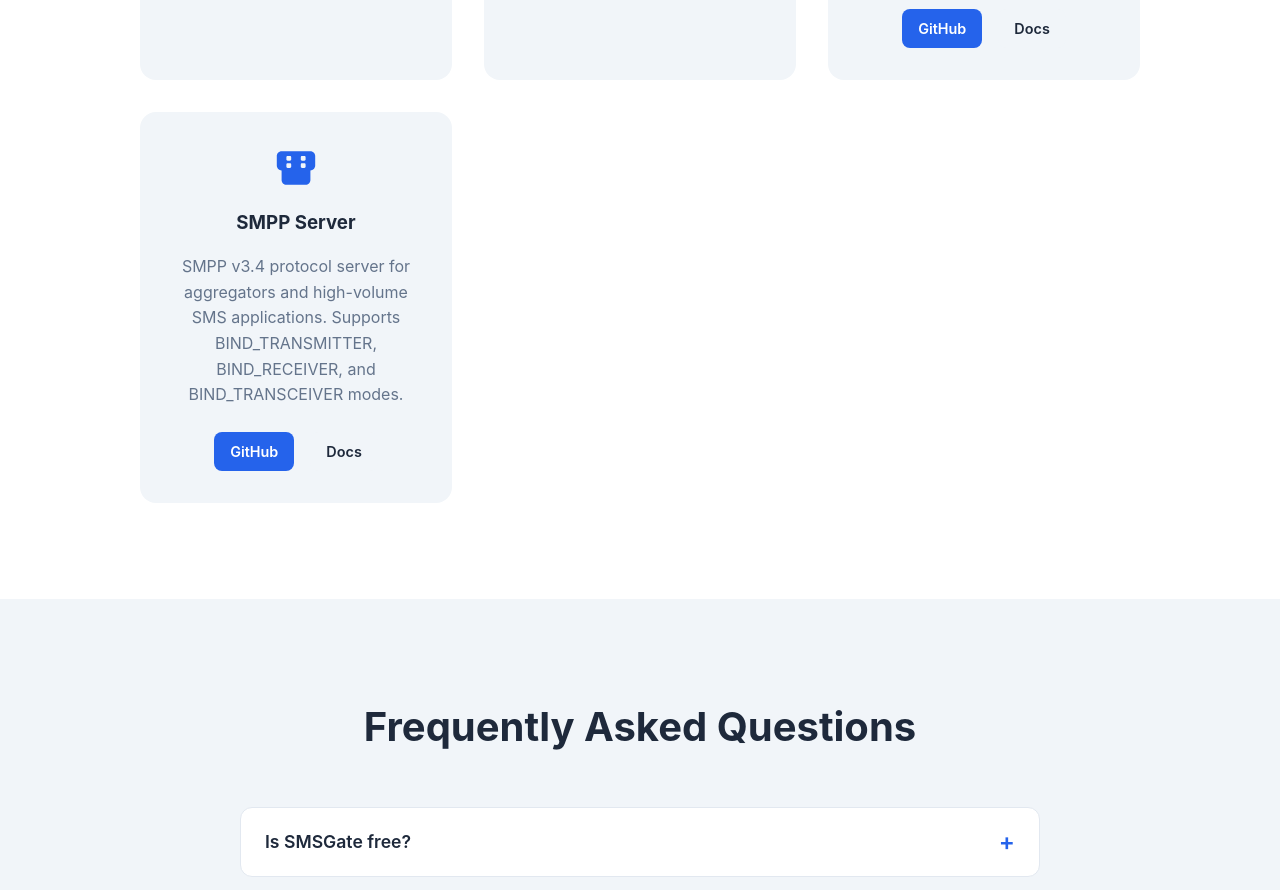
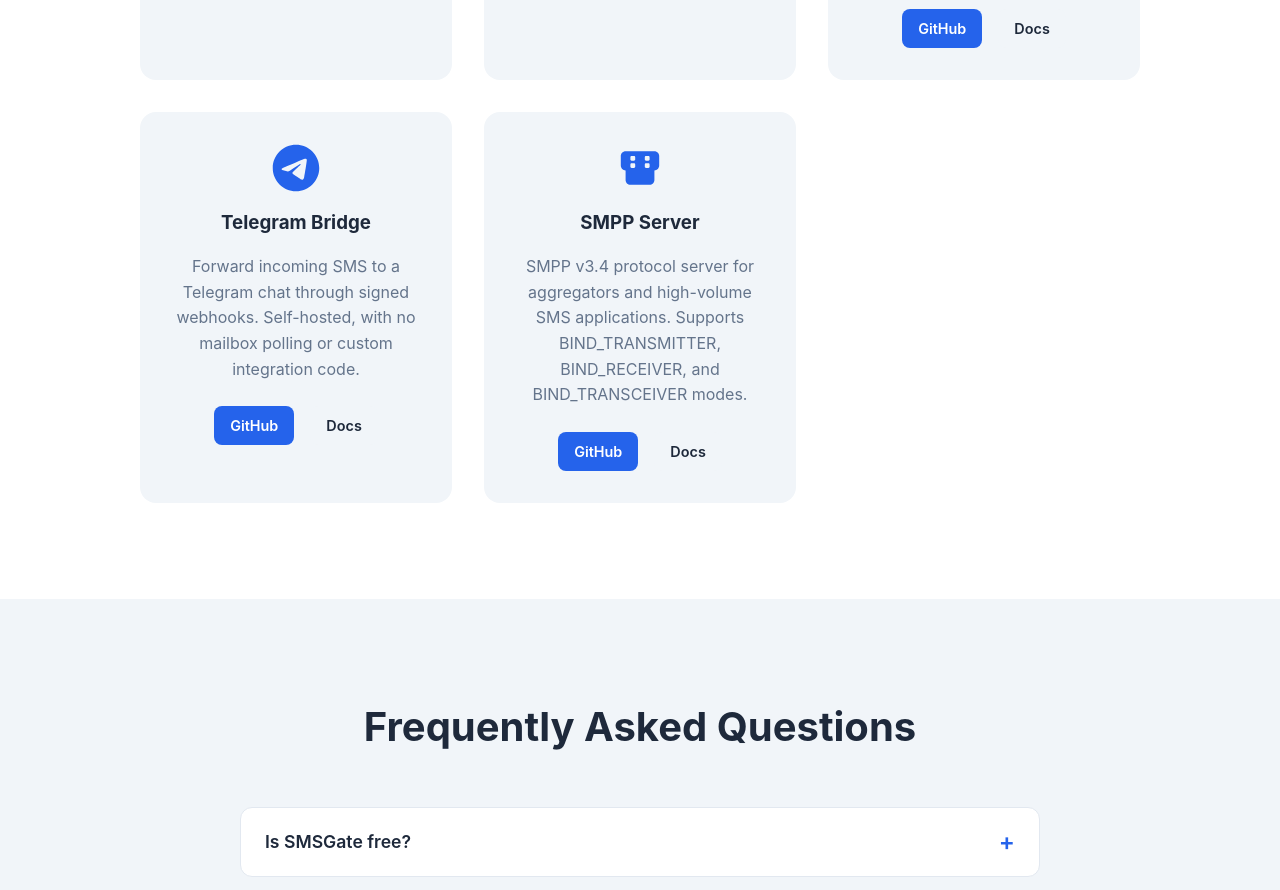
Before and after one commit to android-sms-gateway/landing, a plain HTML site: page index.html in a window 1280 px wide. Shown: the part 6583-7473 px from the top of the page. Drawn offline with Linux system fonts and the light colour scheme.

Commit message:
[services] add Telegram Bridge service card

```diff
--- a/index.html
+++ b/index.html
@@ -649,6 +649,28 @@
                         </div>
                     </div>
 
+                    <!-- Telegram Bridge Service Card -->
+                    <div class="service-card">
+                        <div class="service-icon">
+                            <svg xmlns="http://www.w3.org/2000/svg" viewBox="0 0 496 512" width="48" height="48"
+                                aria-hidden="true" focusable="false">
+                                <path fill="currentColor"
+                                    d="M248,8C111.033,8,0,119.033,0,256S111.033,504,248,504,496,392.967,496,256,384.967,8,248,8ZM362.952,176.66c-3.732,39.215-19.881,134.378-28.1,178.3-3.476,18.584-10.322,24.816-16.948,25.425-14.4,1.326-25.338-9.517-39.287-18.661-21.827-14.308-34.158-23.215-55.346-37.177-24.485-16.135-8.612-25,5.342-39.5,3.652-3.793,67.107-61.51,68.335-66.746.153-.655.3-3.1-1.154-4.384s-3.59-.849-5.135-.5q-3.283.746-104.608,69.142-14.845,10.194-26.894,9.934c-8.855-.191-25.888-5.006-38.551-9.123-15.531-5.048-27.875-7.717-26.8-16.291q.84-6.7,18.45-13.7,108.446-47.248,144.628-62.3c68.872-28.647,83.183-33.623,92.511-33.789,2.052-.034,6.639.474,9.61,2.885a10.452,10.452,0,0,1,3.53,6.716A43.765,43.765,0,0,1,362.952,176.66Z" />
+                            </svg>
+                        </div>
+                        <h3>Telegram Bridge</h3>
+                        <p>Forward incoming SMS to a Telegram chat through signed webhooks. Self-hosted, with no
+                            mailbox polling or custom integration code.</p>
+                        <div class="service-links">
+                            <a href="https://github.com/android-sms-gateway/telegram-bridge" class="button primary">
+                                GitHub
+                            </a>
+                            <a href="https://docs.sms-gate.app/services/telegram-bridge/" class="button secondary">
+                                Docs
+                            </a>
+                        </div>
+                    </div>
+
                     <!-- SMPP Server Service Card -->
                     <div class="service-card">
                         <div class="service-icon">
```
